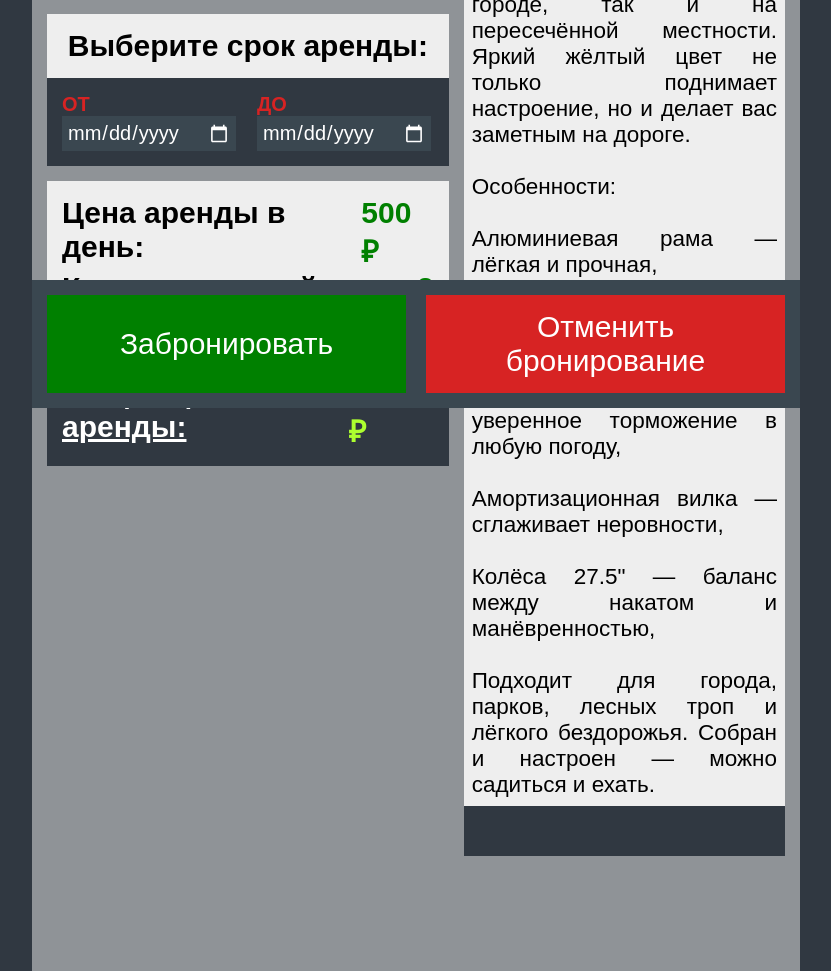
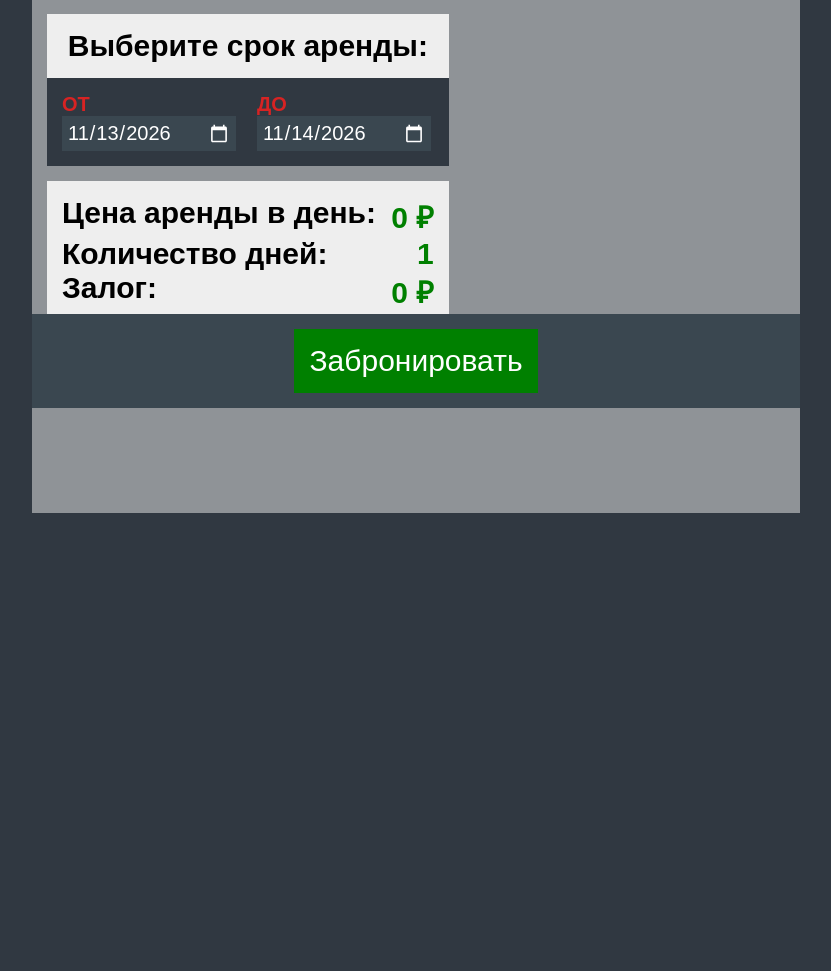
Before and after one commit to Zheksagon/RepositoryPractic, an ASP.NET Core app: template Views/RentWindow/rentwindow.cshtml in a window 1280 px wide. Shown: the part 392-1363 px from the top of the page, without its empty margins (224-1055 px from the left). After the commit the page ends 905 px from the top, so only its background shows below. Run offline with ASP.NET Core 8, Linux system fonts and the light colour scheme; the template is opened without the code that fills it, so the values that code supplies are empty.

Commit message:
Подробное описание товара подвязано к бд и при нажатии на нужную карточку именно её показывает

```diff
--- a/Views/RentWindow/rentwindow.cshtml
+++ b/Views/RentWindow/rentwindow.cshtml
@@ -14,10 +14,10 @@
 
        <header>
             <div class="top-bar">
-                <a href="empty"><img class="backButton" src="../Картинки/Кнопка назад.png" alt="кнопка-назад"></a>
+                <a asp-action="ProductCatalog" asp-controller="RentProductCatalog"><img class="backButton" src="/Images/Кнопка назад.png" alt="кнопка-назад"></a>
                 <div class="windows-buttons">
-                    <a href="../Окно каталога товаров/Catalog.html"><img src="../Картинки/Каталог.png" alt="catalog-button"></a>
-                    <a href="../Личный кабинет клиента/Profile.html"><img class="profileButton" src="../Картинки/Профиль.png" alt="профиль"></a>
+                    <a asp-action="ProductCatalog" asp-controller="RentProductCatalog"><img src="/Images/Каталог.png" alt="catalog-button"></a>
+                    <a asp-controller="Profile" asp-action="Profile"><img class="profileButton" src="/Images/Профиль.png" alt="профиль"></a>
                 </div>
             </div>
        </header>
@@ -26,62 +26,60 @@
             <div class="product-layout">
                 <div class="product-left-col">
 
-                    <img class="product-img" src="../Картинки/Велосипед.png" alt="картинка-товара">
+                    <img class="product-img" src="@Model.URLImage" alt="картинка-товара">
 
+                    <form id="rentForm" asp-controller="RentProductCatalog" asp-action="ProductRent" method="post">
+                        <input type="hidden" name="productId" value="@Model.Id"/>
                             <div class="product_rent_days-items">
                                 <p class="rent_days-label">Выберите срок аренды:</p>
                                 <div class="rent-days">
                                     <p class="first_rent_day">
                                         <span class="first_rent_day-label">ОТ</span>
-                                <span><input class="first_rent_day-value" type="date" name="первая-дата" id="первая-дата"></span>
+                                        <span>
+                                            <input class="first_rent_day-value" type="date" name="startRent" id="startRent"
+                                            value="@DateTime.Today.ToString("yyyy-MM-dd")"
+                                            min="@DateTime.Today.ToString("yyyy-MM-dd")"
+                                            required>
+                                        </span>
                                     </p>
                                     <p class="second_rent_day">
                                         <span class="second_rent_day-label">ДО</span>
-                                <span><input class="second_rent_day-value" type="date" name="вторая-дата" id="вторая-дата"></span>
+                                        <span>
+                                            <input class="second_rent_day-value" type="date" name="endRent" id="endRent"
+                                            value="@DateTime.Today.AddDays(1).ToString("yyyy-MM-dd")"
+                                            min="@DateTime.Today.AddDays(1).ToString("yyyy-MM-dd")"
+                                            required>
+                                        </span>
                                     </p>
                                 </div>
                             </div>
+                    </form>
 
-                    <div class="product_price-items">
+                    <div class="product_price-items"
+                        data-price="@Model.PricePerDay.ToString("0")"
+                        data-deposit="@Model.Deposit.ToString("0")">
                         <div class="product-price">
                             <p class="product-rent-price">
                                 <span class="price-label">Цена аренды в день:</span>
-                                <span class="price-value"><span id="price-per-day">500</span> ₽</span>
+                                <span class="price-value"><span id="price-per-day">@Model.PricePerDay.ToString("N0")</span> ₽</span>
                             </p>
                             <p class="rent-days-amount">
                                 <span class="price-label">Количество дней:</span>
-                                <span class="price-value"><span id="total-dayst">2</span></span>
+                                <span class="price-value"><span id="total-days">1</span></span>
                             </p>
                             <p class="product-deposit">
                                 <span class="price-label">Залог:</span>
-                                <span class="price-value"><span id="deposit-amount">3000</span> ₽</span>
+                                <span class="price-value"><span id="deposit-amount">@Model.Deposit.ToString("N0")</span> ₽</span>
                             </p>
                         </div>
                         <p class="total-rent-sum">
                             <span class="total-price-label">Общая цена аренды:</span>
-                            <span class="total-price-value"><span id="total-sum">4000</span> ₽</span>
+                            <span class="total-price-value"><span id="total-sum">@((Model.PricePerDay + Model.Deposit).ToString("N0"))</span> ₽</span>
                         </p>
                     </div>
                 </div>
                 <div class="product-right-col">
-                    <div class="product-desc">Жёлтый горный велосипед — свобода движения и стиль.
-
-                    Этот горный велосипед создан для тех, кто не боится дорог без асфальта. Лёгкая алюминиевая рама, 21 скорость и дисковые тормоза делают его надёжным спутником как в городе, так и на пересечённой местности. Яркий жёлтый цвет не только поднимает настроение, но и делает вас заметным на дороге.
-
-                    Особенности:
-
-                    Алюминиевая рама — лёгкая и прочная,
-
-                    21 скорость — для любого рельефа,
-
-                    Дисковые тормоза — уверенное торможение в любую погоду,
-
-                    Амортизационная вилка — сглаживает неровности,
-
-                    Колёса 27.5" — баланс между накатом и манёвренностью,
-
-                    Подходит для города, парков, лесных троп и лёгкого бездорожья. Собран и настроен — можно садиться и ехать.
-                    </div>
+                    <div class="product-desc">@Model.Description</div>
                     <div class="product-desc-bottom-decoration"></div>
                 </div>
             </div>
@@ -89,10 +87,13 @@
 
        <footer>
             <div class="bottom-bar">
-                <button class="confirm_rent-button">Забронировать</button>
-                <button class="cancel_rent-button">Отменить бронирование</button>
+                <form asp-controller="RentProductCatalog" asp-action="BookingProduct" method="post">
+                <button type="submit" form="rentForm" class="confirm_rent-button">Забронировать</button>
+                </form>
             </div>
        </footer>
 
+       <script src="/js/booking.js" asp-append-version="true"></script>
+
     </body>
 </html>
--- /dev/null
+++ b/staticstyle/js/booking.js
@@ -0,0 +1,43 @@
+document.addEventListener("DOMContentLoaded", () => {
+    const startRent = document.getElementById("startRent");
+    const endRent = document.getElementById("endRent");
+    const priceItems = document.querySelector(".product_price-items");
+    const totalDays = document.getElementById("total-days");
+    const totalSum = document.getElementById("total-sum");
+
+    if (!startRent || !endRent || !priceItems) return;
+
+    const pricePerDay = parseFloat(priceItems.dataset.price) || 0;
+    const deposit = parseFloat(priceItems.dataset.deposit) || 0;
+
+    function recalculate() {
+        if (!startRent.value || !endRent.value) return;
+
+        const startDate = new Date(startRent.value);
+        const endDate = new Date(endRent.value);
+
+        if (isNaN(startDate.getTime()) || isNaN(endDate.getTime()) || startDate.getFullYear() < 2000 || endDate.getFullYear() < 2000) {
+            return;
+        }
+
+        let days = Math.round((endDate - startDate) / (1000 * 60 * 60 * 24));
+
+        if (days < 1) {
+            days = 1;
+            const nextDay = new Date(startDate);
+            nextDay.setDate(nextDay.getDate() + 1);
+            endRent.value = nextDay.toISOString().split("T");
+        }
+
+        const total = days * pricePerDay + deposit;
+
+        totalDays.textContent = days;
+        totalSum.textContent = total.toLocaleString("ru-RU");
+    }
+
+    startRent.addEventListener("input", recalculate);
+    endRent.addEventListener("input", recalculate);
+    startRent.addEventListener("change", recalculate);
+    endRent.addEventListener("change", recalculate);
+    recalculate();
+});
```
Lines whose indentation alone changed are shown as unchanged.
